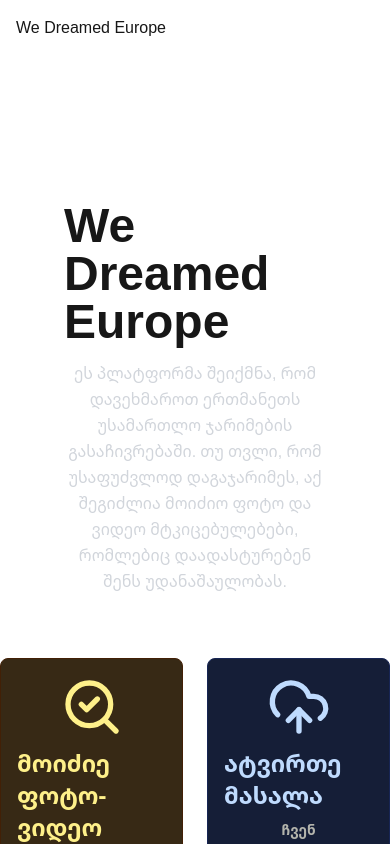
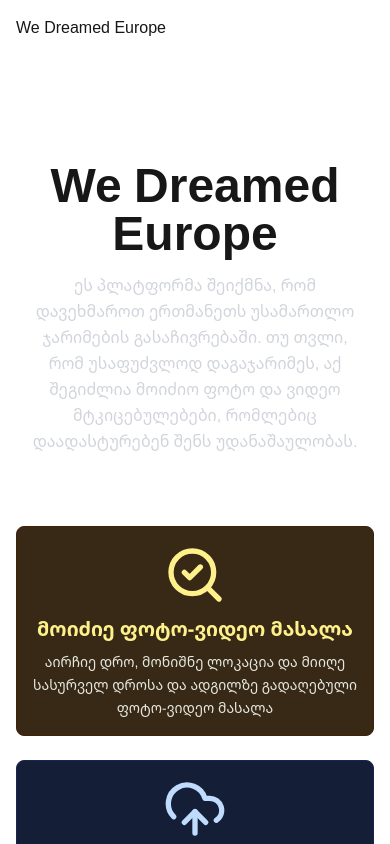
Before and after one commit to WeDreamedEurope/wedreamedeurope, a Next.js app: page / in a window 390 px wide. Shown: the top 844 px of the page. Built offline with nearby package versions, Linux system fonts and the light colour scheme; no server answers.

Commit message:
homepage is responsive

```diff
--- a/pages/index.tsx
+++ b/pages/index.tsx
@@ -1,7 +1,4 @@
-import {
-  SearchCheck,
-  UploadCloudIcon
-} from "lucide-react";
+import { SearchCheck, UploadCloudIcon } from "lucide-react";
 import { Noto_Sans_Georgian } from "next/font/google";
 import Link from "next/link";
 // const geistSans = Geist({
@@ -19,15 +16,16 @@ const notoGeorgian = Noto_Sans_Georgian({
   subsets: ["georgian"],
 });
 
-
 // linear-gradient(191deg, hsl(224 45% 15% / 1) 27%, transparent)
 export default function Home() {
   return (
     <div
-      className={`h-full w-full  flex flex-col ${notoGeorgian.className} max-w-7xl mx-auto`}
+      className={` h-auto w-full  flex flex-col ${notoGeorgian.className} max-w-7xl mx-auto  pb-20 sm:pb-0 overflow-auto`}
     >
-      <section className="p-16 flex flex-col items-center  mt-20">
-        <h2 className="text-5xl font-bold text">We Dreamed Europe</h2>
+      <section className="sm:p-16 p-6 flex flex-col items-center  mt-20 mb-12">
+        <h2 className="text-5xl font-bold text text-center">
+          We Dreamed Europe
+        </h2>
         <div className="max-w-2xl mt-4 text-base text-gray-300 leading-relaxed space-y-2 text-center">
           ეს პლატფორმა შეიქმნა, რომ დავეხმაროთ ერთმანეთს უსამართლო ჯარიმების
           გასაჩივრებაში. თუ თვლი, რომ უსაფუძვლოდ დაგაჯარიმეს, აქ შეგიძლია მოიძიო
@@ -35,7 +33,7 @@ export default function Home() {
           უდანაშაულობას.
         </div>
       </section>
-      <div className=" max-w-5xl mx-auto  text-gray-200 flex gap-6 ">
+      <div className=" max-w-5xl mx-auto  text-gray-200 flex gap-6 flex-col sm:flex-row  px-4 sm:p-0  ">
         <Link
           href={"/maptest"}
           // light yellow - #fecf8a
@@ -44,11 +42,11 @@ export default function Home() {
             // background:'linear-gradient(191deg, hsl(35 45% 15% / 1) 27%, #181f35)'
             background: "hsl(35 45% 15% / 1)",
           }}
-          className=" p-4 rounded-lg w-1/2 flex flex-col  items-center bg-yellow-700 border  border-yellow-950 "
+          className=" p-4 rounded-lg w-full  sm:w-1/2 flex flex-col  items-center bg-yellow-700 border  border-yellow-950 "
         >
           <div className="flex flex-col items-center gap-2 text-yellow-200">
             <SearchCheck size={64} />
-            <h2 className="text-2xl font-semibold">მოიძიე ფოტო-ვიდეო მასალა</h2>
+            <h2 className=" text-xl sm:text-2xl font-semibold">მოიძიე ფოტო-ვიდეო მასალა</h2>
           </div>
           <div className="text-sm text-center mt-2 space-y-1 leading-relaxed text-[#e6e7e0] font-medium">
             <p>
@@ -57,15 +55,7 @@ export default function Home() {
             </p>
           </div>
           <div className="flex-grow" />
-          <footer className="w-full mt-4 flex">
-            {/* <Link
-              href={"/maptest"}
-              className="px-3 h-8 flex items-center rounded-sm bg-[#66d2ce] text-black font-semibold text-xs hover:bg-[#85DBD8] transition-colors  "
-            >
-              <SearchCheck size={14} />
-              მოიძიე
-            </Link> */}
-          </footer>
+
         </Link>
         <Link
           href={"/upload"}
@@ -73,11 +63,11 @@ export default function Home() {
             // background:'linear-gradient(191deg, hsl(224 45% 15% / 1) 27%, #372915)'
             background: "hsl(224 45% 15% / 1)",
           }}
-          className=" p-4 rounded-lg w-1/2 bg-blue-700 border  border-blue-950"
+          className=" p-4 rounded-lg sm:w-1/2 w-full bg-blue-700 border  border-blue-950"
         >
           <div className="flex flex-col items-center gap-2 text-blue-200">
             <UploadCloudIcon size={64} />
-            <h2 className="text-2xl font-semibold">ატვირთე მასალა</h2>
+            <h2 className=" text-xl sm:text-2xl font-semibold">ატვირთე მასალა</h2>
           </div>
           <div className="text-sm mt-2 space-y-1 leading-relaxed text-[#B3B4AC] font-semibold text-center">
             <p>
```
